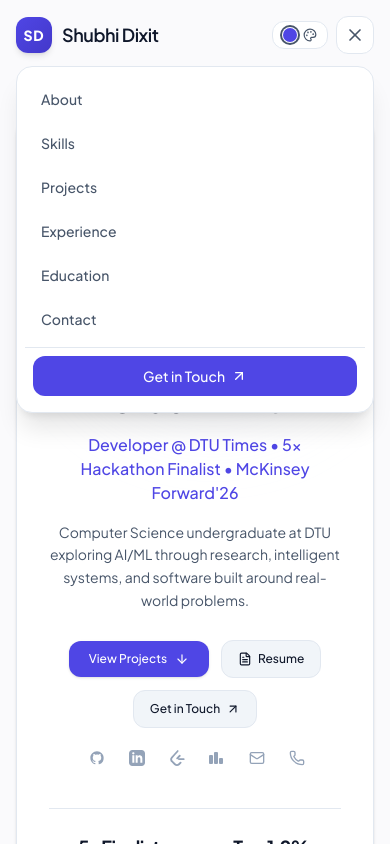
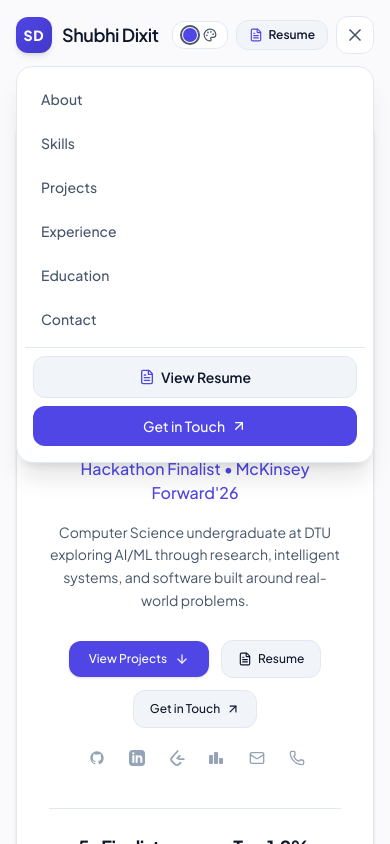
Before and after one commit to ShubhiDixit09/Portfolio_Latest, a React (Vite) app: page / in a window 390 px wide. Both pictures are taken after a click on the button 355 px from the left and 35 px from the top of the page. Shown: the top 844 px of the page. Built offline with nearby package versions, Linux system fonts and the light colour scheme.

Commit message:
feat: enhance resume button accessibility in navbar and mobile menu

```diff
--- a/src/components/Hero.jsx
+++ b/src/components/Hero.jsx
@@ -61,7 +61,7 @@ export default function Hero() {
                 <a
                   href={personalInfo.resumeUrl}
                   target="_blank"
-                  rel="noreferrer"
+                  rel="noopener noreferrer"
                   className="inline-flex items-center gap-1.5 px-4 py-2.5 rounded-xl font-medium text-xs sm:text-sm transition-colors"
                   style={{ background: 'var(--surface-2)', color: 'var(--text-1)', border: '1px solid var(--border)' }}
                   onMouseEnter={e => { e.currentTarget.style.background = 'var(--surface)'; e.currentTarget.style.borderColor = 'var(--accent)'; }}
--- a/src/components/Navbar.jsx
+++ b/src/components/Navbar.jsx
@@ -192,13 +192,13 @@ export default function Navbar({ themeId, setThemeId }) {
             <a
               href={personalInfo.resumeUrl}
               target="_blank"
-              rel="noreferrer"
-              className="hidden sm:inline-flex items-center gap-1.5 px-3 py-1.5 rounded-xl text-xs font-medium transition-colors"
-              style={{ color: 'var(--text-2)', border: '1px solid var(--border)', background: 'var(--surface)' }}
-              onMouseEnter={e => { e.currentTarget.style.color = 'var(--accent-text)'; e.currentTarget.style.borderColor = 'var(--accent)'; }}
-              onMouseLeave={e => { e.currentTarget.style.color = 'var(--text-2)'; e.currentTarget.style.borderColor = 'var(--border)'; }}
+              rel="noopener noreferrer"
+              className="inline-flex items-center gap-1.5 px-3 py-1.5 rounded-xl text-xs sm:text-sm font-semibold transition-all"
+              style={{ color: 'var(--text-1)', border: '1px solid var(--border)', background: 'var(--surface-2)' }}
+              onMouseEnter={e => { e.currentTarget.style.color = 'var(--accent-text)'; e.currentTarget.style.borderColor = 'var(--accent)'; e.currentTarget.style.background = 'var(--surface)'; }}
+              onMouseLeave={e => { e.currentTarget.style.color = 'var(--text-1)'; e.currentTarget.style.borderColor = 'var(--border)'; e.currentTarget.style.background = 'var(--surface-2)'; }}
             >
-              <FileText className="w-3.5 h-3.5" />
+              <FileText className="w-3.5 h-3.5" style={{ color: 'var(--accent-text)' }} />
               <span>Resume</span>
             </a>
 
@@ -243,14 +243,25 @@ export default function Navbar({ themeId, setThemeId }) {
                 {link.label}
               </a>
             ))}
-            <div className="pt-2 mt-1 px-2" style={{ borderTop: '1px solid var(--border)' }}>
+            <div className="pt-2 mt-1 px-2 flex flex-col gap-2" style={{ borderTop: '1px solid var(--border)' }}>
+              <a
+                href={personalInfo.resumeUrl}
+                target="_blank"
+                rel="noopener noreferrer"
+                onClick={() => setMobileMenuOpen(false)}
+                className="w-full inline-flex items-center justify-center gap-1.5 py-2.5 rounded-xl text-sm font-semibold transition-colors"
+                style={{ background: 'var(--surface-2)', color: 'var(--text-1)', border: '1px solid var(--border)' }}
+              >
+                <FileText className="w-4 h-4" style={{ color: 'var(--accent-text)' }} />
+                <span>View Resume</span>
+              </a>
               <a
                 href="#contact"
                 onClick={() => setMobileMenuOpen(false)}
                 className="w-full inline-flex items-center justify-center gap-1.5 py-2.5 rounded-xl text-sm font-medium text-white transition-colors"
                 style={{ background: 'var(--accent)' }}
               >
-                Get in Touch
+                <span>Get in Touch</span>
                 <ArrowUpRight className="w-4 h-4" />
               </a>
             </div>
```
